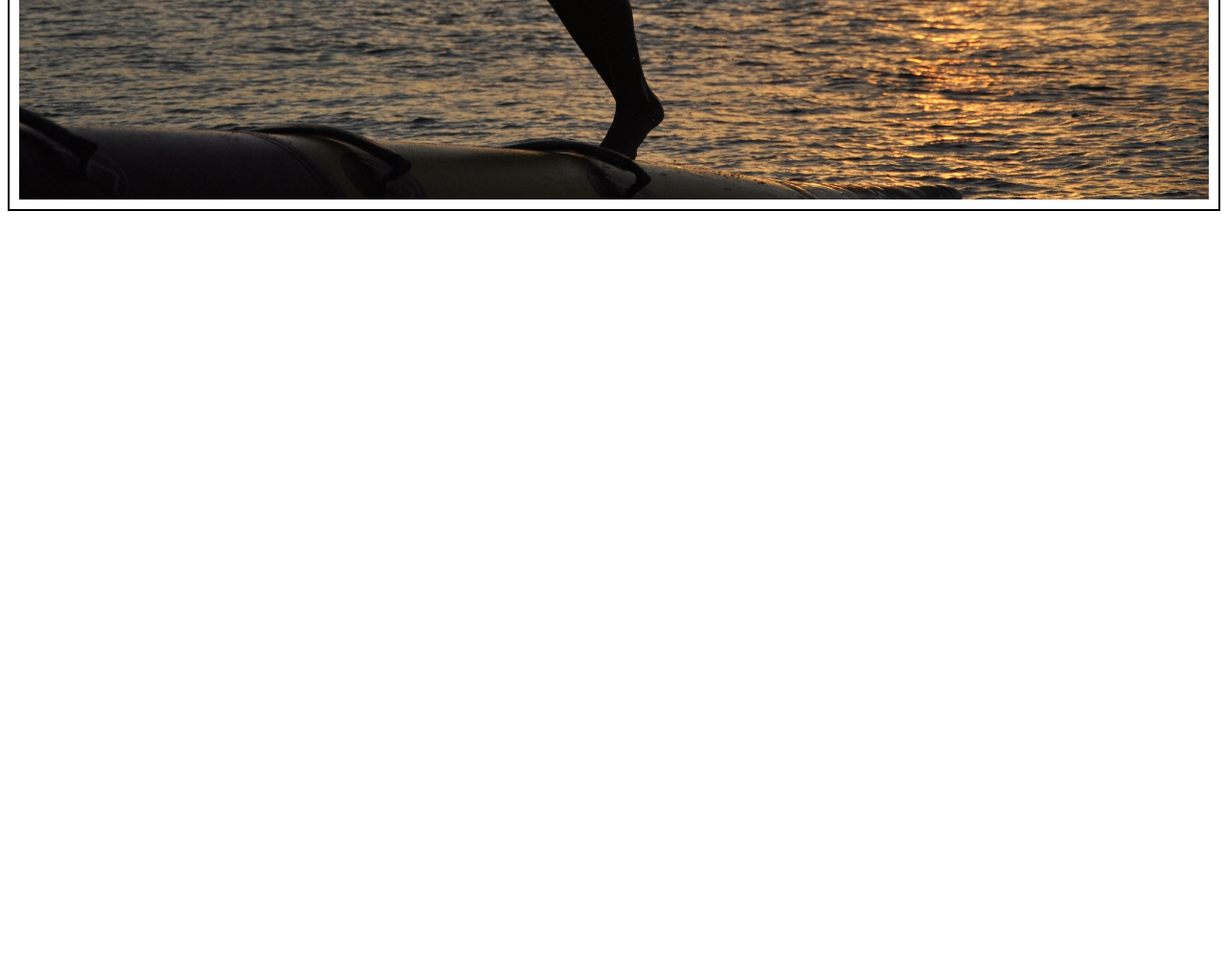
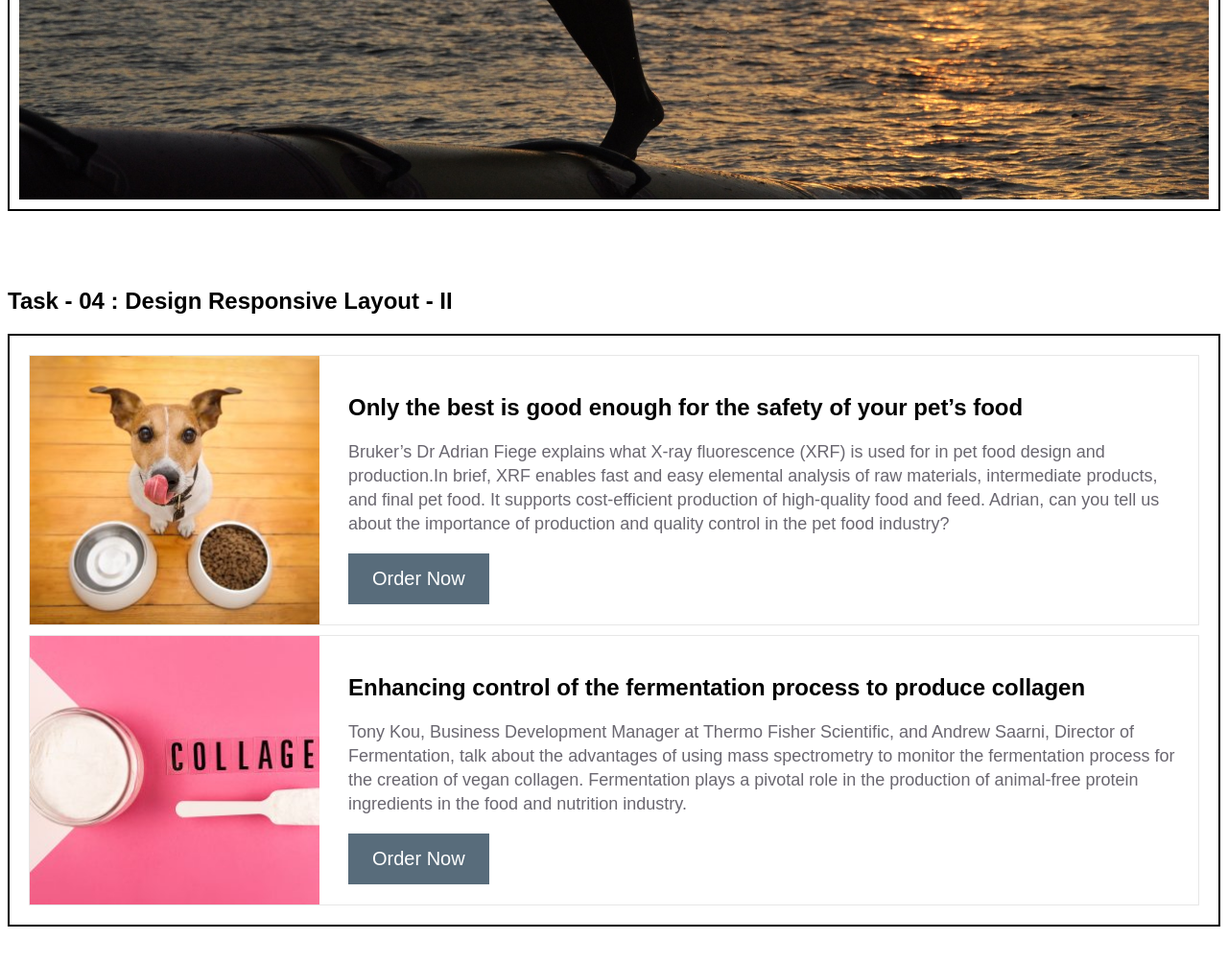
Before and after one commit to tanvir244/Flex-and-Grid-related-practices-01, a plain HTML site: page index.html in a window 1280 px wide. Shown: the part 1493-2497 px from the top of the page at 96% size. Before the commit the page ends 1793 px from the top, so only its background shows below. Drawn offline with Linux system fonts and the light colour scheme.

Commit message:
4 tasks completed

```diff
--- a/index.html
+++ b/index.html
@@ -41,6 +41,29 @@
         </div>
     </section>
 
+    <!-- Task - 04 -->
+    <section class="task-4">
+        <h1>Task - 04 : Design Responsive Layout - II</h1>
+        <div class="container-04">
+            <div class="child-03">
+                <div class="child-03-01"><img src="images/food-1.jpg" alt=""></div>
+                <div class="child-03-02">
+                    <h2>Only the best is good enough for the safety of your pet’s food</h2>
+                    <p>Bruker’s Dr Adrian Fiege explains what X-ray fluorescence (XRF) is used for in pet food design and production.In brief, XRF enables fast and easy elemental analysis of raw materials, intermediate products, and final pet food. It supports cost-efficient production of high-quality food and feed. Adrian, can you tell us about the importance of production and quality control in the pet food industry?</p>
+                    <button>Order Now</button>
+                </div>
+            </div>
+            <div class="child-03">
+                <div class="child-03-01"><img src="images/food-2.jpg" alt=""></div>
+                <div class="child-03-02">
+                    <h2>Enhancing control of the fermentation process to produce collagen</h2>
+                    <p>Tony Kou, Business Development Manager at Thermo Fisher Scientific, and Andrew Saarni, Director of Fermentation, talk about the advantages of using mass spectrometry to monitor the fermentation process for the creation of vegan collagen. Fermentation plays a pivotal role in the production of animal-free protein ingredients in the food and nutrition industry.</p>
+                    <button>Order Now</button>
+                </div>
+            </div>
+        </div>
+    </section>
+
 </body>
 
 </html>
--- a/style/style.css
+++ b/style/style.css
@@ -106,3 +106,43 @@ section {
 .container-03 img{
     width: 100%;
 }
+
+/* Task - 04 */
+.container-04 {
+    display: grid;
+    border: 2px solid black;
+    padding: 20px;
+    grid-gap: 10px;
+}
+.child-03 {
+    display: grid;
+    grid-template-columns: 1fr 3fr;
+    grid-gap: 10px;
+    border: 1px solid rgb(231, 231, 231);
+}
+.child-03-01 img {
+    width: 100%;
+    vertical-align: middle;
+}
+.child-03-02 {
+    padding: 20px;
+}
+.child-03-02 p {
+    color: rgba(7, 2, 17, 0.60);
+    font-size: 18px;
+    line-height: 25px;
+}
+.child-03-02 button {
+    padding: 15px 25px;
+    border: none;
+    font-size: 20px;
+    background-color: #586c7b;
+    color: #fff;
+    cursor: pointer;
+}
+
+@media screen and (max-width: 1200px) {
+    .child-03 {
+        grid-template-columns: 1fr;
+    }
+}
```
Also changed, not shown: images/food-1.jpg (added), images/food-2.jpg (added).
